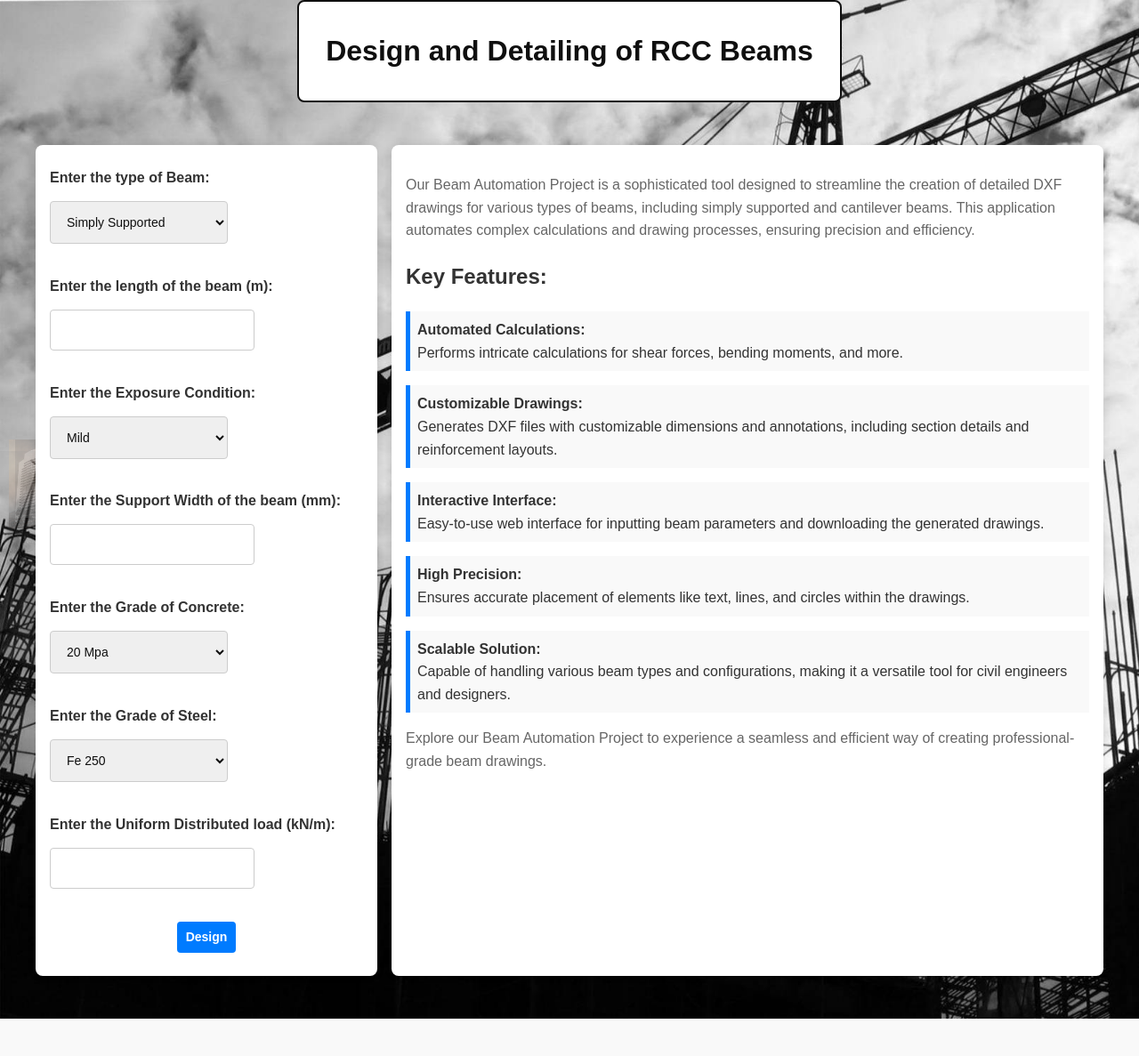
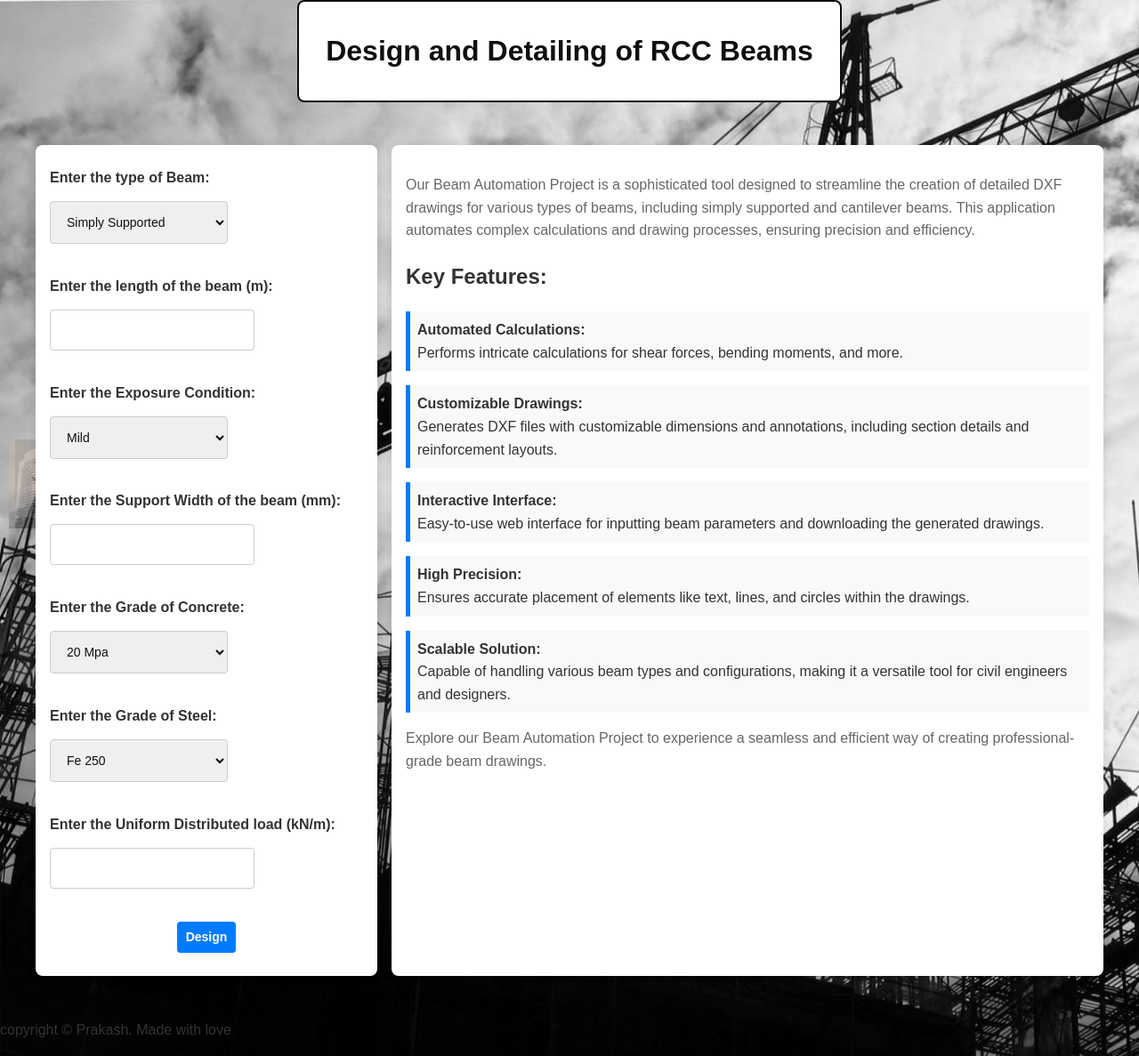
Before and after one commit to prakash271103/autobeam, a Flask app: page / in a window 1280 px wide. Shown: the whole page at 89% size. Before the commit the page ends 1145 px from the top, so only its background shows below. Run offline with Flask 3, Linux system fonts and the light colour scheme; some libraries are stand-ins or nearby versions; grey boxes are pictures that could not be loaded.

Commit message:
Update index.html

```diff
--- a/templates/index.html
+++ b/templates/index.html
@@ -76,5 +76,8 @@
             <p>Explore our Beam Automation Project to experience a seamless and efficient way of creating professional-grade beam drawings.</p>
         </section>
     </div>
+    <div class="copyright">
+                <p>copyright &copy; Prakash. Made with love <i class="fas fa-heart"></i></p>
+    </div>
 </body>
 </html>
```
